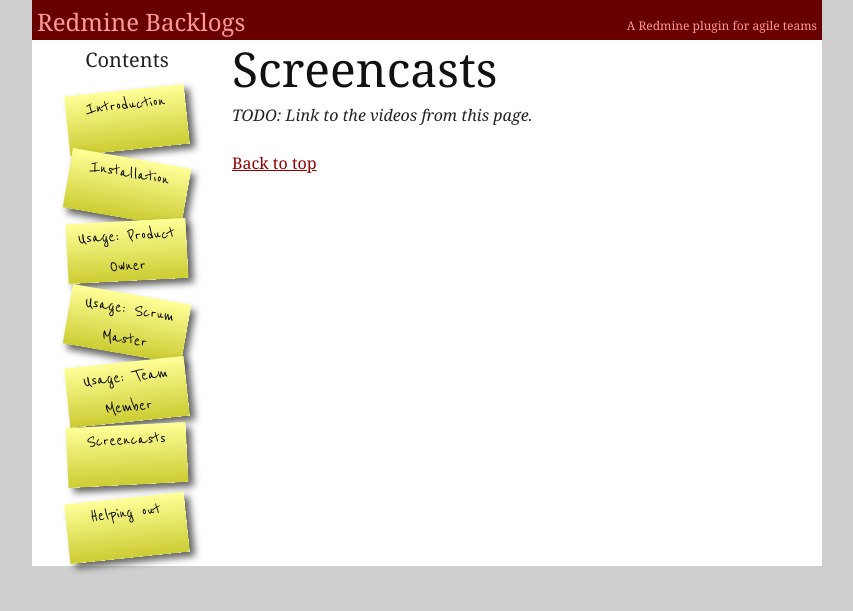
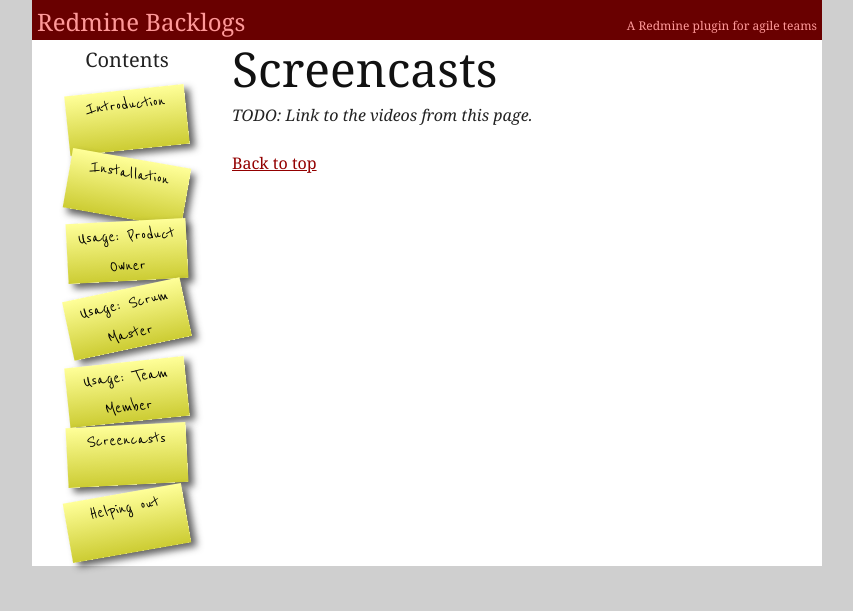
Before and after one commit to backlogs/www, a Jekyll site: the page built from _posts/en/1995-01-01-screencasts.markdown, in a window 1280 px wide. Shown: the top 611 px of the page, without its empty margins (213-1066 px from the left). Built offline with Jekyll 4.4.1, drawn with Linux system fonts in a browser that asks for light colours.

Commit message:
Navigation style changes

```diff
--- a/assets/styles/default.css
+++ b/assets/styles/default.css
@@ -79,6 +79,20 @@ a:hover{
   position:relative;
   top:-5px;
 }
+#nav ul li:nth-child(4n) a{
+  -o-transform:rotate(-12deg);
+  -webkit-transform:rotate(-12deg);
+  -moz-transform:rotate(-12deg);
+  position:relative;
+  top:-5px;
+}
+#nav ul li:nth-child(7n) a{
+  -o-transform:rotate(-10deg);
+  -webkit-transform:rotate(-10deg);
+  -moz-transform:rotate(-10deg);
+  position:relative;
+  top:-5px;
+}
 /* thanks to http://www.zurb.com/playground/css3-polaroids */
 #nav li a{
   -webkit-transform: rotate(-6deg);
```
